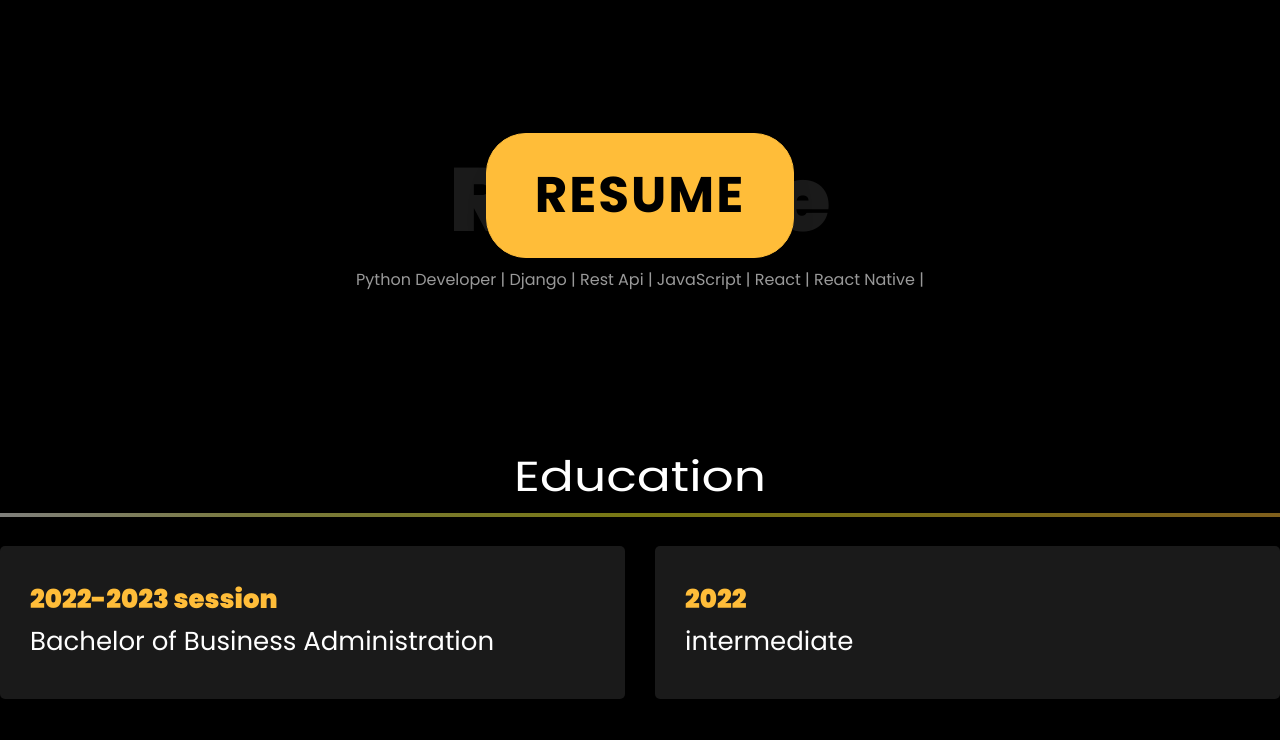
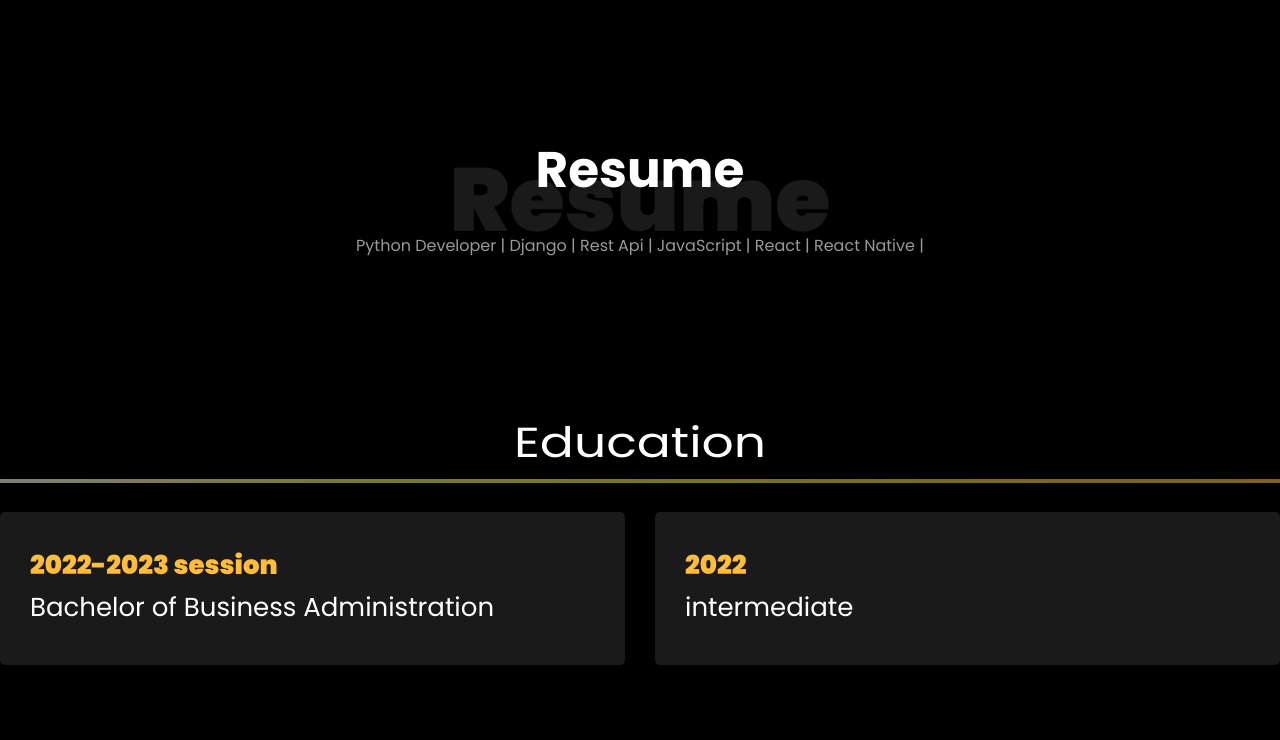
Before and after one commit to souravmojumder2003/SouravMojumderPortfolio.io, a plain HTML site: page index.html in a window 1280 px wide. Shown: the part 1760-2500 px from the top of the page. Drawn offline with Linux system fonts and the light colour scheme; files whose address does not match are found by name.

Commit message:
Update index.html

```diff
--- a/index.html
+++ b/index.html
@@ -319,7 +319,7 @@ Let's collaborate to create something amazing! 🚀</p>
     		<div class="row justify-content-center pb-5">
           <div class="col-md-10 heading-section text-center ftco-animate">
           	<h1 class="big big-2">Resume</h1>
-            <h2 href="https://drive.google.com/file/d/1LAgZq3lfaa2wzAbu7V24mqOVOyFfhxVD/view?usp=drive_link" class="btn btn-primary py-4 px-5">Resume</h2>
+            <h2 class="mb-4">Resume</h2>
             <p>Python Developer | Django | Rest Api | JavaScript | React | React Native |</p>
           </div>
         </div>
```
